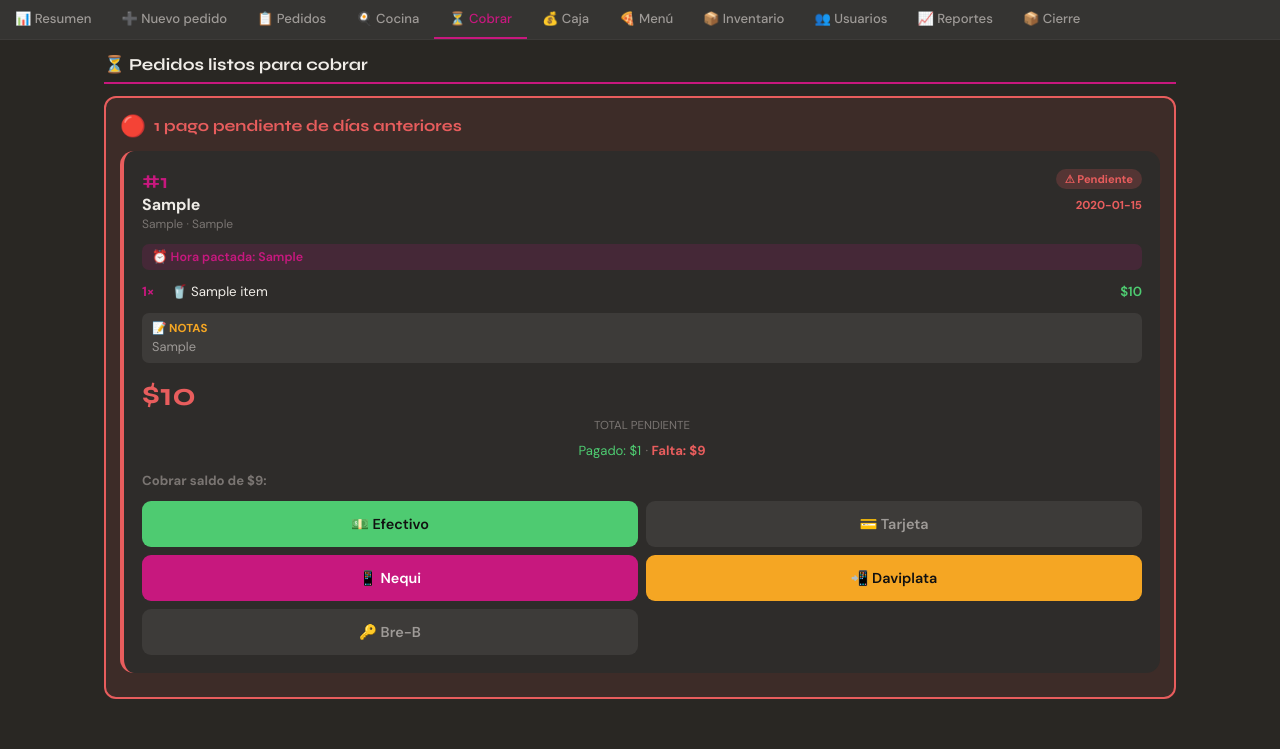
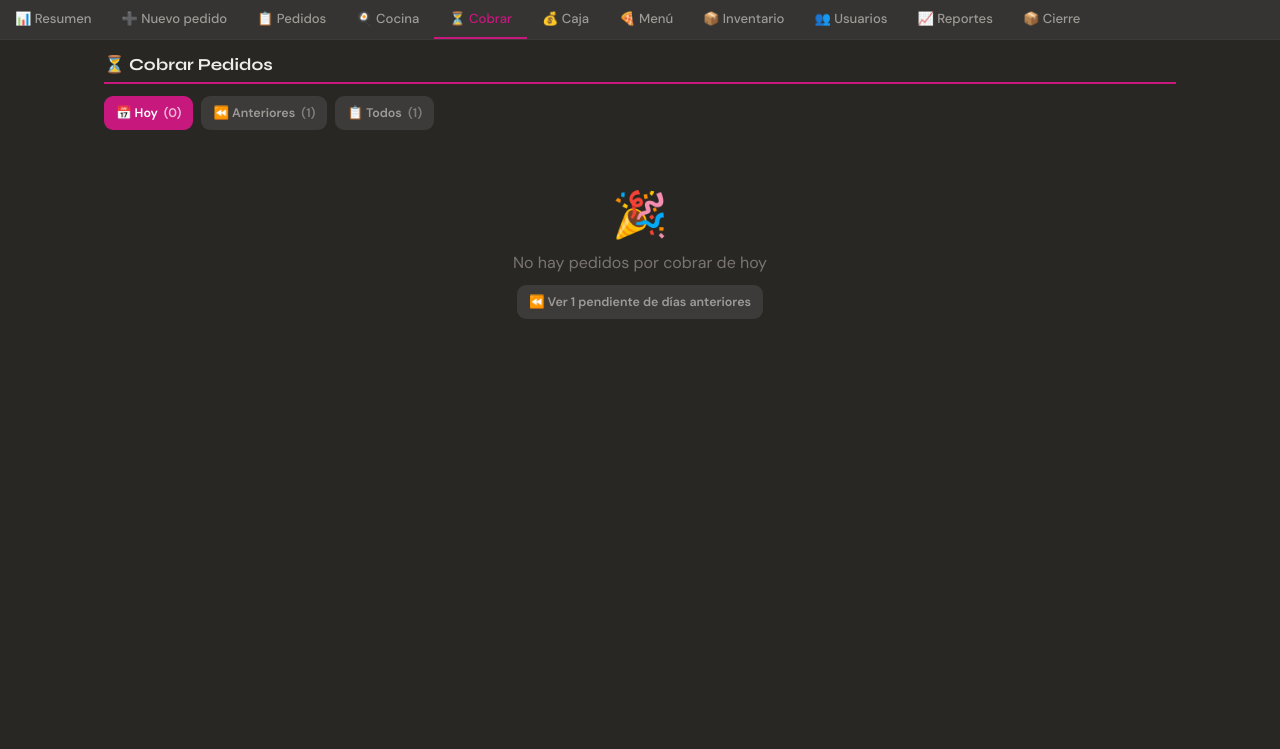
Before and after one commit to lualsa23-max/Jacapizza, a Flask app: page /cajero/cobrar in a window 1280 px wide. Shown: the part 51-800 px from the top of the page. Run offline with Flask 3, Linux system fonts and the light colour scheme; the visitor is signed in with stand-in values (Sample User, id 1); tables that the repository leaves empty hold one stand-in row (values such as "Sample post").

Commit message:
Update cajero_cobrar.html

```diff
--- a/templates/cajero_cobrar.html
+++ b/templates/cajero_cobrar.html
@@ -1,126 +1,47 @@
 {% extends "base.html" %}
 {% block title %}— Cobrar Pedidos{% endblock %}
 {% block content %}
-<h2 class="sec-title">⏳ Pedidos listos para cobrar</h2>
+<h2 class="sec-title">⏳ Cobrar Pedidos</h2>
 
-{% if pendientes_anteriores %}
-<div style="background:rgba(232,93,93,.1);border:2px solid var(--red);border-radius:12px;padding:14px;margin-bottom:20px">
-  <div style="display:flex;align-items:center;gap:8px;margin-bottom:12px">
-    <span style="font-size:1.3rem">🔴</span>
-    <span style="font-family:var(--fh);font-size:1rem;color:var(--red);font-weight:700">
-      {{ pendientes_anteriores|length }} pago{{ 's' if pendientes_anteriores|length!=1 else '' }} pendiente{{ 's' if pendientes_anteriores|length!=1 else '' }} de días anteriores
-    </span>
+<!-- TABS DE FILTRO -->
+<div style="display:flex;gap:8px;margin-bottom:16px">
+  <a href="{{ url_for('cajero_cobrar', filtro='hoy') }}"
+     class="btn btn-sm {% if filtro=='hoy' %}btn-primary{% else %}btn-ghost{% endif %}">
+    📅 Hoy <span style="opacity:.7">({{ count_hoy }})</span>
+  </a>
+  <a href="{{ url_for('cajero_cobrar', filtro='anteriores') }}"
+     class="btn btn-sm {% if filtro=='anteriores' %}btn-primary{% else %}btn-ghost{% endif %}">
+    ⏪ Anteriores <span style="opacity:.7">({{ count_anteriores }})</span>
+  </a>
+  <a href="{{ url_for('cajero_cobrar', filtro='todos') }}"
+     class="btn btn-sm {% if filtro=='todos' %}btn-primary{% else %}btn-ghost{% endif %}">
+    📋 Todos <span style="opacity:.7">({{ count_hoy + count_anteriores }})</span>
+  </a>
 </div>
 
-  {% for p in pendientes_anteriores %}
-  <div class="cobro-card" style="border-left:4px solid var(--red);margin-bottom:10px">
+{% macro render_cobro_card(p, show_fecha=false) %}
+<div class="cobro-card" style="border-left:4px solid {% if p.saldo <= 0 and p.total_pagado > 0 %}var(--green){% elif p.fecha != hoy %}var(--red){% else %}var(--accent){% endif %};margin-bottom:10px">
   <div class="cobro-head">
     <div>
       <div class="cobro-id">#{{ p.id }}</div>
       <div class="cobro-code">{{ p.mesa }}</div>
-        <div class="cobro-meta">{{ p.mesero }} · {{ p.hora }}</div>
+      <div class="cobro-meta">{{ p.mesero }} · {{ p.hora }}{% if show_fecha %} · {{ p.fecha }}{% endif %}</div>
     </div>
     <div style="text-align:right">
-        <span class="badge" style="background:rgba(232,93,93,.2);color:var(--red);display:block;margin-bottom:4px">⚠ Pendiente</span>
-        <span class="text-xs c-red font-bold">{{ p.fecha }}</span>
+      {% if p.saldo <= 0 and p.total_pagado > 0 %}
+        <span class="badge" style="background:rgba(78,203,113,.2);color:var(--green)">💳 Pagado completo</span>
+      {% elif p.total_pagado > 0 %}
+        <span class="badge" style="background:rgba(245,166,35,.2);color:var(--orange)">⚠ Pago parcial</span>
+      {% elif p.fecha != hoy %}
+        <span class="badge" style="background:rgba(232,93,93,.2);color:var(--red)">⚠ Pendiente</span>
+      {% else %}
+        <span class="badge b-listo">Listo ✅</span>
+      {% endif %}
     </div>
   </div>
 
   {% if p.franja_hora %}
-    <div class="p-franja">⏰ Hora pactada: {{ p.franja_hora }}</div>
-    {% endif %}
-
-    <div class="p-items mt-8">
-      {% for it in p.productos %}
-      <div class="p-item">
-        <span class="p-item-qty">{{ it.cantidad }}×</span>
-        <span class="p-item-name">{% if it.tipo == 'Pizza' %}🍕{% else %}🥤{% endif %} {{ it.nombre }}</span>
-        <span class="p-item-price">{{ (it.cantidad * it.precio_unit) | cop }}</span>
-      </div>
-      {% endfor %}
-    </div>
-
-    {% if p.notas %}
-    <div class="p-notas mt-8"><strong>📝 Notas</strong>{{ p.notas }}</div>
-    {% endif %}
-
-    <div class="cobro-total" style="color:var(--red)">{{ p.total | cop }}</div>
-    <div class="text-xs c-gray text-center">TOTAL PENDIENTE</div>
-
-    {% if p.total_pagado > 0 and p.saldo > 0 %}
-    <div style="text-align:center;margin:6px 0">
-      <span class="text-sm c-green">Pagado: {{ p.total_pagado | cop }}</span>
-      <span class="text-sm c-gray"> · </span>
-      <span class="text-sm c-red font-bold">Falta: {{ p.saldo | cop }}</span>
-    </div>
-    {% endif %}
-    <div style="margin-bottom:12px"></div>
-
-    {% if p.saldo <= 0 and p.total_pagado > 0 %}
-      <div class="card" style="background:rgba(78,203,113,.08);border:1.5px solid var(--green);padding:14px;margin-bottom:8px">
-        <div class="text-sm c-green font-bold mb-8">✅ Completamente pagado</div>
-        <form method="post" action="/cajero/cobrar/{{ p.id }}/confirmar_pago"
-              onsubmit="return confirm('¿Confirmar cierre del pedido #{{ p.id }}?')">
-          <button type="submit" class="btn btn-green btn-full">✅ Confirmar cierre</button>
-        </form>
-      </div>
-    {% else %}
-      {% set monto_cobrar = p.saldo if p.saldo > 0 else p.total %}
-      <p class="text-sm c-gray mb-8 font-bold">Cobrar {% if p.total_pagado > 0 %}saldo de {% endif %}{{ monto_cobrar | cop }}:</p>
-      <div class="pay-grid">
-        <form method="post" action="/cajero/cobrar/{{ p.id }}" onsubmit="return confirm('¿Cobrar {{ monto_cobrar | cop }} con Efectivo?')">
-          <input type="hidden" name="metodo" value="Efectivo">
-          <button type="submit" class="btn btn-green btn-full">💵 Efectivo</button>
-        </form>
-        <form method="post" action="/cajero/cobrar/{{ p.id }}" onsubmit="return confirm('¿Cobrar {{ monto_cobrar | cop }} con Tarjeta?')">
-          <input type="hidden" name="metodo" value="Tarjeta">
-          <button type="submit" class="btn btn-ghost btn-full">💳 Tarjeta</button>
-        </form>
-        <form method="post" action="/cajero/cobrar/{{ p.id }}" onsubmit="return confirm('¿Cobrar {{ monto_cobrar | cop }} con Nequi?')">
-          <input type="hidden" name="metodo" value="Nequi">
-          <button type="submit" class="btn btn-primary btn-full">📱 Nequi</button>
-        </form>
-        <form method="post" action="/cajero/cobrar/{{ p.id }}" onsubmit="return confirm('¿Cobrar {{ monto_cobrar | cop }} con Daviplata?')">
-          <input type="hidden" name="metodo" value="Daviplata">
-          <button type="submit" class="btn btn-orange btn-full">📲 Daviplata</button>
-        </form>
-        <form method="post" action="/cajero/cobrar/{{ p.id }}" onsubmit="return confirm('¿Cobrar {{ monto_cobrar | cop }} con Llave Bre-B?')">
-          <input type="hidden" name="metodo" value="Llave Bre-B">
-          <button type="submit" class="btn btn-ghost btn-full">🔑 Bre-B</button>
-        </form>
-      </div>
-    {% endif %}
-  </div>
-  {% endfor %}
-</div>
-{% endif %}
-
-{% if pedidos %}
-  {% if pendientes_anteriores %}
-  <div style="font-family:var(--fh);font-size:.9rem;color:var(--gray2);margin-bottom:12px;padding-top:4px;border-top:1px solid var(--card2)">
-    ✅ Pedidos de hoy
-  </div>
-  {% endif %}
-
-  {% for p in pedidos %}
-  <div class="cobro-card" style="border-left:4px solid {% if p.saldo <= 0 %}var(--green){% else %}var(--accent){% endif %}">
-    <div class="cobro-head">
-      <div>
-        <div class="cobro-id">#{{ p.id }}</div>
-        <div class="cobro-code">{{ p.mesa }}</div>
-        <div class="cobro-meta">{{ p.mesero }} · {{ p.hora }}</div>
-      </div>
-      {% if p.saldo <= 0 and p.total_pagado > 0 %}
-        <span class="badge" style="background:rgba(78,203,113,.2);color:var(--green)">💳 Pagado completo</span>
-      {% elif p.total_pagado > 0 %}
-        <span class="badge" style="background:rgba(245,166,35,.2);color:var(--orange)">⚠ Pago parcial</span>
-      {% else %}
-        <span class="badge b-listo">Listo ✅</span>
-      {% endif %}
-    </div>
-
-    {% if p.franja_hora %}
-    <div class="p-franja">⏰ Hora de entrega: {{ p.franja_hora }}</div>
+  <div class="p-franja">⏰ Entrega: {{ p.franja_hora }}</div>
   {% endif %}
 
   <div class="p-items mt-8">
@@ -164,7 +85,6 @@
   {% if p.saldo <= 0 and p.total_pagado > 0 %}
     <div class="card" style="background:rgba(78,203,113,.08);border:1.5px solid var(--green);padding:14px">
       <div class="text-sm c-green font-bold mb-8">✅ Completamente pagado</div>
-        <div class="text-xs c-gray mb-10">Solo confirma para cerrar el pedido.</div>
       <form method="post" action="/cajero/cobrar/{{ p.id }}/confirmar_pago"
             onsubmit="return confirm('¿Confirmar cierre del pedido #{{ p.id }}?')">
         <button type="submit" class="btn btn-green btn-full">✅ Confirmar cierre</button>
@@ -197,12 +117,65 @@
     </div>
   {% endif %}
 </div>
+{% endmacro %}
+
+<!-- CONTENIDO SEGÚN FILTRO -->
+
+{% if filtro == 'hoy' or filtro == 'todos' %}
+  {% if pedidos %}
+  <div style="font-family:var(--fh);font-size:.95rem;color:var(--accent);margin-bottom:12px;display:flex;align-items:center;gap:8px">
+    <span>📅</span> Hoy · {{ hoy }} — {{ pedidos|length }} pedido{{ 's' if pedidos|length!=1 else '' }}
+  </div>
+  {% for p in pedidos %}
+    {{ render_cobro_card(p) }}
+  {% endfor %}
+  {% elif filtro == 'hoy' %}
+  <div class="empty" style="padding:40px 20px">
+    <span class="e-ico">🎉</span>
+    <div>No hay pedidos por cobrar de hoy</div>
+    {% if count_anteriores > 0 %}
+    <a href="{{ url_for('cajero_cobrar', filtro='anteriores') }}" class="btn btn-ghost btn-sm mt-12">
+      ⏪ Ver {{ count_anteriores }} pendiente{{ 's' if count_anteriores!=1 else '' }} de días anteriores
+    </a>
+    {% endif %}
+  </div>
+  {% endif %}
+{% endif %}
+
+{% if filtro == 'anteriores' or filtro == 'todos' %}
+  {% if pendientes_anteriores %}
+    {% if filtro == 'todos' and pedidos %}
+    <hr style="border:none;border-top:2px solid var(--red);margin:24px 0 16px;opacity:.3">
+    {% endif %}
+
+    <div style="font-family:var(--fh);font-size:.95rem;color:var(--red);margin-bottom:12px;display:flex;align-items:center;gap:8px">
+      <span>🔴</span> Pendientes de días anteriores — {{ pendientes_anteriores|length }} pedido{{ 's' if pendientes_anteriores|length!=1 else '' }}
+    </div>
+
+    {% for fecha, lista in anteriores_por_fecha.items() %}
+    <div style="background:rgba(232,93,93,.06);border-radius:10px;padding:12px;margin-bottom:16px">
+      <div style="font-family:var(--fh);font-size:.85rem;color:var(--red);font-weight:700;margin-bottom:10px;display:flex;align-items:center;gap:6px">
+        📆 {{ fecha }} — {{ lista|length }} pedido{{ 's' if lista|length!=1 else '' }}
+      </div>
+      {% for p in lista %}
+        {{ render_cobro_card(p, show_fecha=true) }}
+      {% endfor %}
+    </div>
     {% endfor %}
 
-{% elif not pendientes_anteriores %}
-<div class="empty">
-  <span class="e-ico">🎉</span>
-  No hay pedidos listos para cobrar por ahora
+  {% elif filtro == 'anteriores' %}
+  <div class="empty" style="padding:40px 20px">
+    <span class="e-ico">✅</span>
+    <div>No hay cobros pendientes de días anteriores</div>
   </div>
   {% endif %}
+{% endif %}
+
+{% if count_hoy == 0 and count_anteriores == 0 %}
+<div class="empty" style="padding:40px 20px">
+  <span class="e-ico">🎉</span>
+  <div>¡Todo cobrado! No hay pedidos pendientes.</div>
+</div>
+{% endif %}
+
 {% endblock %}
```
Lines whose indentation alone changed are shown as unchanged.
